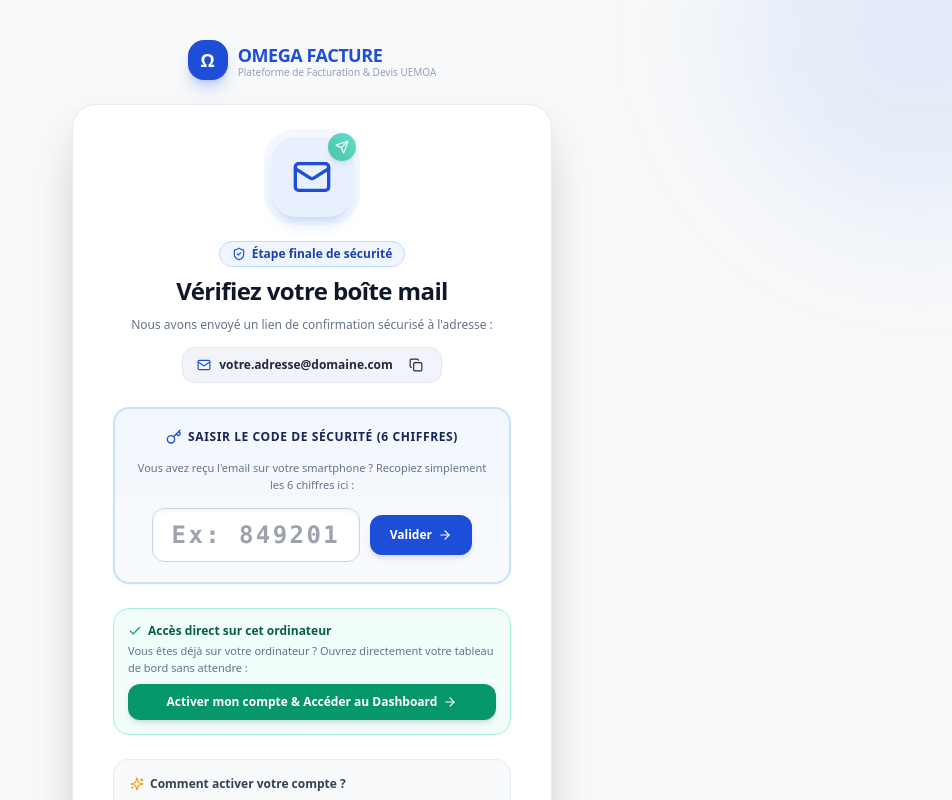
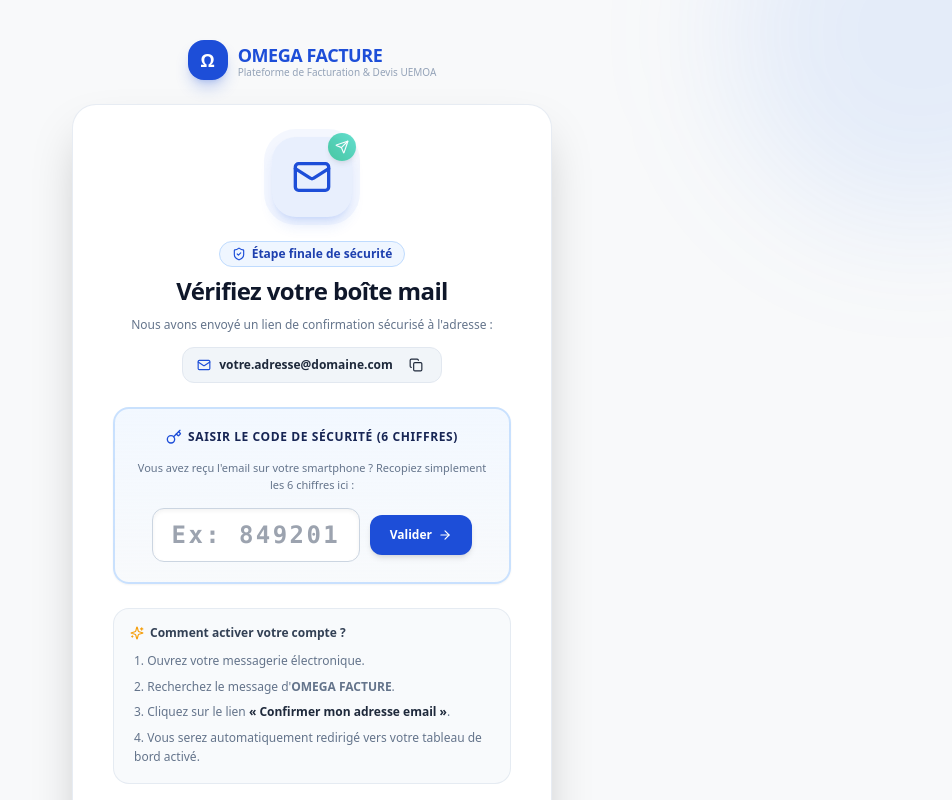
Before and after one commit to monroyoff/omega-facture, a Next.js app: page /verify-email in a window 1280 px wide. Shown: the whole page, without its empty margins (328-1280 px from the left). Built offline with nearby package versions, Linux system fonts and the light colour scheme.

Commit message:
fix(auth): suppression définitive du bouton de contournement direct sur verify-email

```diff
--- a/src/app/verify-email/page.tsx
+++ b/src/app/verify-email/page.tsx
@@ -199,23 +199,7 @@
             )}
           </form>
 
-          {/* Direct One-Click Activation Button */}
-          <div className="p-3.5 rounded-2xl bg-emerald-50/70 dark:bg-emerald-950/30 border border-emerald-200 dark:border-emerald-800 text-left">
-            <div className="flex items-center gap-1.5 text-emerald-800 dark:text-emerald-300 text-xs font-bold mb-1">
-              <Check className="w-3.5 h-3.5 text-emerald-600" />
-              <span>Accès direct sur cet ordinateur</span>
-            </div>
-            <p className="text-[11px] text-slate-500 dark:text-slate-400 mb-2">
-              Vous êtes déjà sur votre ordinateur ? Ouvrez directement votre tableau de bord sans attendre :
-            </p>
-            <Link
-              href={`/confirm-email?token=${userToken}&email=${encodeURIComponent(userEmail)}`}
-              className="w-full py-2.5 px-3 rounded-xl bg-emerald-600 hover:bg-emerald-700 text-white font-bold text-xs flex items-center justify-center gap-1.5 shadow-md active:scale-98 transition-all"
-            >
-              <span>Activer mon compte & Accéder au Dashboard</span>
-              <ArrowRight className="w-3.5 h-3.5" />
-            </Link>
-          </div>
+
           <div className="p-4 rounded-2xl bg-slate-50 dark:bg-slate-900/60 border border-slate-200/80 dark:border-slate-800 text-left text-xs space-y-2.5">
             <div className="font-bold text-slate-700 dark:text-slate-300 flex items-center gap-1.5">
               <Sparkles className="w-3.5 h-3.5 text-amber-500" />
```
